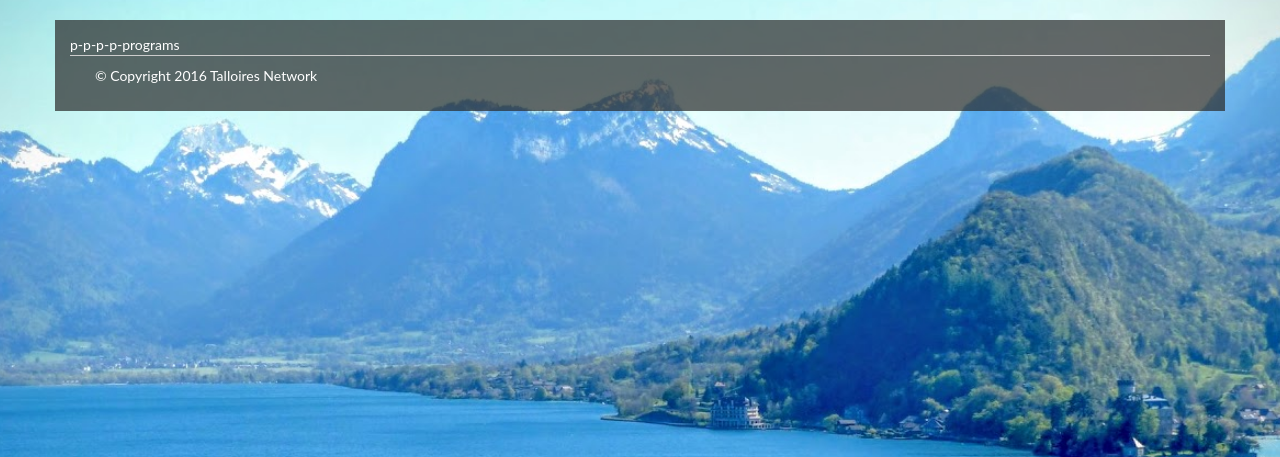
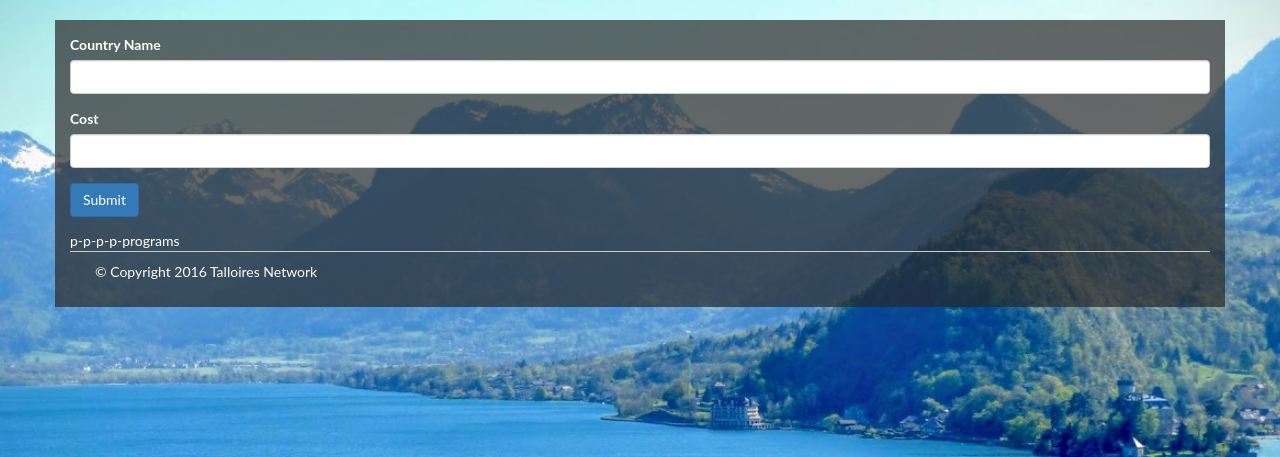
Before and after one commit to jackvallerie/tnDues, a Flask app: template server/templates/programs.html in a window 1280 px wide. Shown: the part 51-508 px from the top of the page. Run offline with Flask 2, Linux system fonts and the light colour scheme; the template is opened without the code that fills it: values that come from a table or form of the project are taken from there, others are empty; some libraries are stand-ins or nearby versions.

Commit message:
add some data passing. TODO: add flask-restful

```diff
--- a/server/api.py
+++ b/server/api.py
@@ -139,7 +139,6 @@ def post_country():
   newcountry.price = request.form['price']
   db.session.add(newcountry)
   db.session.commit()
-  return jsonify(newcountry.serialize())
 
 def update_country():
   country = Country.query.get(request.form['id'])
--- a/server/models.py
+++ b/server/models.py
@@ -1,7 +1,8 @@
 from .config import *
 from flask_user import UserMixin, SQLAlchemyAdapter, UserManager
 from flask_user.forms import RegisterForm
-from wtforms import StringField, SubmitField, validators
+from flask_wtf import Form
+from wtforms import *
 
 
 class User(db.Model, UserMixin):
@@ -73,10 +74,9 @@ class UsersRoles(db.Model):
     role_id = db.Column(db.Integer(), db.ForeignKey('roles.id', ondelete='CASCADE'))
 
 class MyRegisterForm(RegisterForm):
-  first_name = StringField('First name')
-  last_name  = StringField('Last name')
-  institution  = StringField('Institution')
-
+  first_name  = StringField('First name')
+  last_name   = StringField('Last name')
+  institution = StringField('Institution')
 
 class Transaction(db.Model):
   id = db.Column(db.Integer(), primary_key=True)
@@ -91,7 +91,7 @@ class Transaction(db.Model):
 
 class Country(db.Model):
   id = db.Column(db.Integer(), primary_key=True)
-  name = db.Column(db.String(40))
+  name = db.Column(db.String(40), unique=True)
   price = db.Column(db.Float())
   def serialize(self):
     return {
@@ -100,6 +100,10 @@ class Country(db.Model):
       "price": self.price
     }
 
+class CountryForm(Form):
+  name  = StringField('Country Name')
+  price = DecimalField('Cost')
+  submit = SubmitField()
 
 class Institution(db.Model):
   id = db.Column(db.Integer(), primary_key=True)
--- a/server/templates/flask_user/templates/flask_user/user_profile.html
+++ b/server/templates/flask_user/templates/flask_user/user_profile.html
@@ -11,4 +11,5 @@
 <p><a href="{{ url_for('user.change_password') }}">{%trans%}Change password{%endtrans%}</a></p>
 {% endif %}
 
+
 {% endblock %}
--- a/server/templates/programs.html
+++ b/server/templates/programs.html
@@ -1,5 +1,14 @@
 {% extends 'base.html' %}
 
 {% block content %}
+{% from "flask_user/_macros.html" import render_field, render_checkbox_field, render_submit_field %}
+<!-- TRYING TO SET A COUNTRY (MOVE THIS SOMEWHERE ELSE) -->
+<form action="/api/countries" method="POST" class="form">
+  {{ render_field(form.name, tabindex=100) }}
+  {{ render_field(form.price, tabindex=200) }}
+  <!-- <input name="name"> -->
+  {{ render_submit_field(form.submit, tabindex=220) }}
+</form>
+
 p-p-p-p-programs
 {% endblock %}
```
Also changed, not shown: server/views.py (+5 -3 lines).
